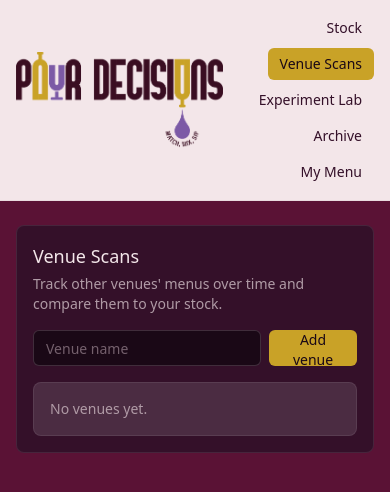
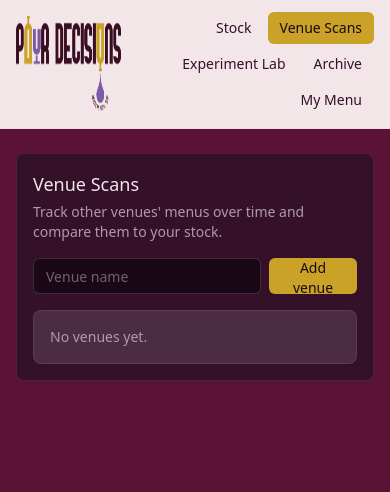
Before and after one commit to enzowm20/Pour-Decisions, a React (Vite) app: page /venues in a window 390 px wide. Shown: the top 492 px of the page. Built offline with nearby package versions, Linux system fonts and the light colour scheme.

Commit message:
Make logo clickable to return Home from any other page

```diff
--- a/src/components/Layout.tsx
+++ b/src/components/Layout.tsx
@@ -1,5 +1,5 @@
 import { useLayoutEffect } from "react"
-import { NavLink, Outlet, useLocation } from "react-router-dom"
+import { Link, NavLink, Outlet, useLocation } from "react-router-dom"
 import DrainingBackground from "./DrainingBackground"
 import { themeForPath, type ThemeName } from "../lib/theme"
 import logoAperol from "../assets/logo-aperol.png"
@@ -46,11 +46,13 @@
       {!isHome && (
         <header className="border-b border-[var(--cream-dim)]/15 bg-[var(--cream)]">
           <div className="mx-auto flex max-w-4xl items-center justify-between gap-4 px-4 py-3">
-            <img
-              src={LOGOS[theme]}
-              alt="Pour Decisions — match, mix, sip"
-              className="h-24 w-auto sm:h-36"
-            />
+            <Link to="/">
+              <img
+                src={LOGOS[theme]}
+                alt="Pour Decisions — match, mix, sip"
+                className="h-24 w-auto sm:h-36"
+              />
+            </Link>
 
             <nav className="flex flex-wrap justify-end gap-1">
               {navItems.map((item) => (
```
